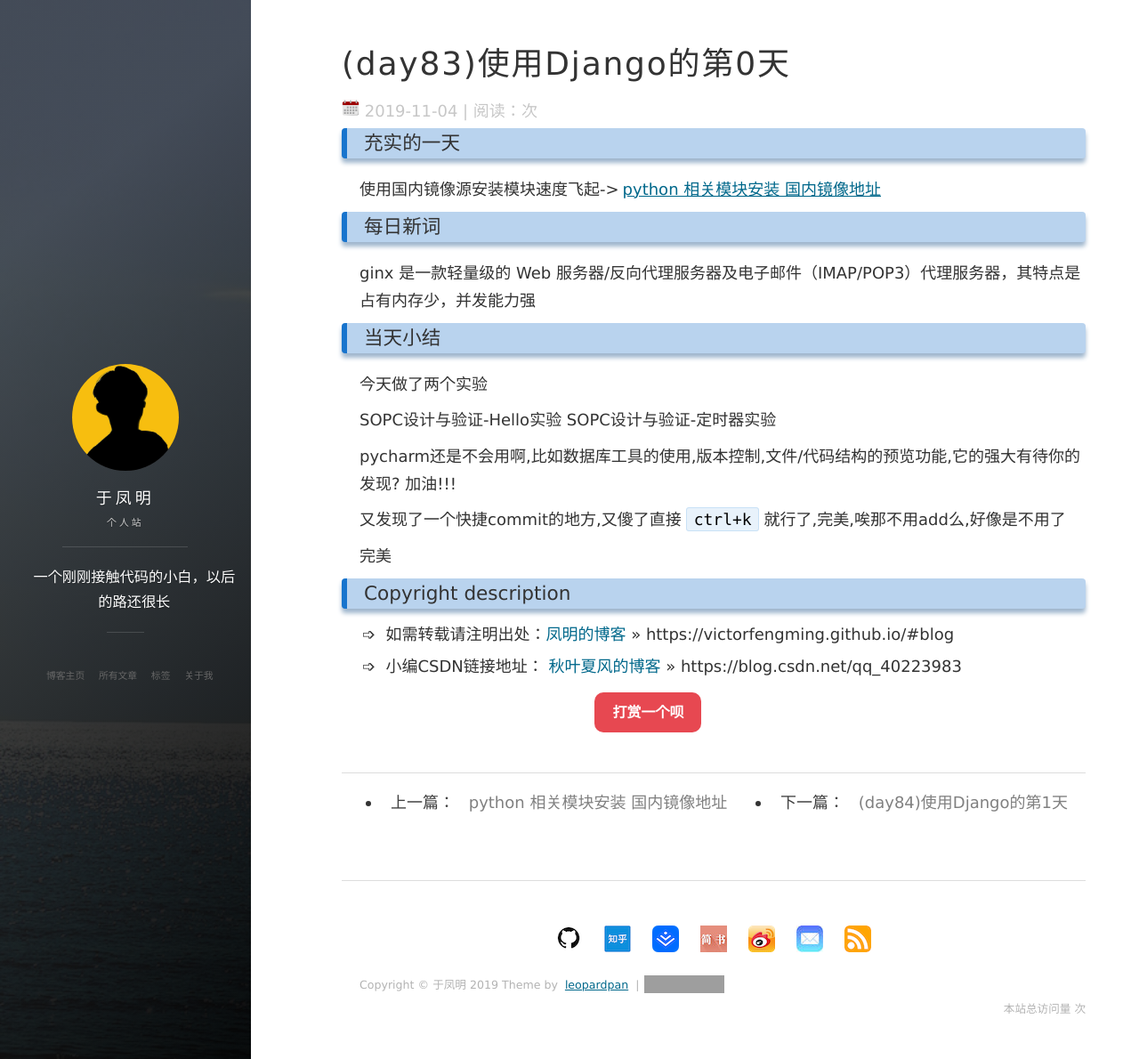
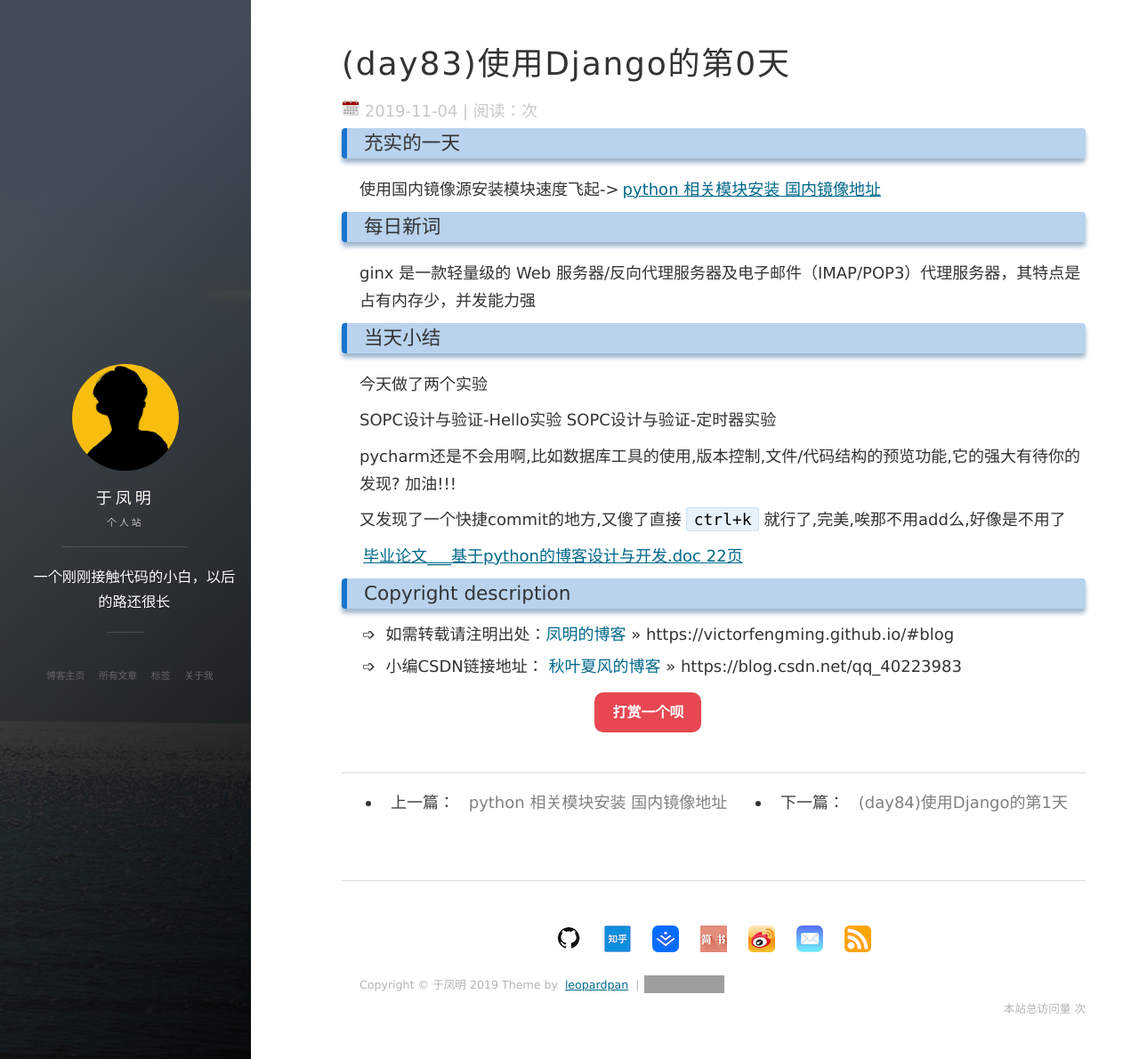
Before and after one commit to victorfengming/victorfengming.github.io.leopardpan, a Jekyll site: the page built from _posts/daily/November/2019-11-04-day83.md, in a window 1280 px wide and 1190 px high. Shown: the whole window at 89% size. Built offline with Jekyll 4.4.1, drawn with Linux system fonts in a browser that asks for light colours; nearby versions of some CDN libraries; comment, search, counter and statistics services are not loaded; grey boxes are pictures that could not be loaded.

```diff
--- a/_posts/daily/November/2019-11-04-day83.md
+++ b/_posts/daily/November/2019-11-04-day83.md
@@ -8,6 +8,7 @@
 ### 充实的一天
 使用国内镜像源安装模块速度飞起->[python 相关模块安装 国内镜像地址](https://victorfengming.github.io/2019/11/python-module-install/)
 ### 每日新词
+
 ginx 是一款轻量级的 Web 服务器/反向代理服务器及电子邮件（IMAP/POP3）代理服务器，其特点是占有内存少，并发能力强
 
 ### 当天小结
@@ -21,4 +22,4 @@
 
 又发现了一个快捷commit的地方,又傻了直接 `ctrl+k` 就行了,完美,唉那不用add么,好像是不用了
 
-完美
+[毕业论文___基于python的博客设计与开发.doc 22页](https://max.book118.com/html/2017/0120/85586597.shtm)
```
Also changed, not shown: _posts/daily/November/register.md (deleted, +0 -4 lines).
